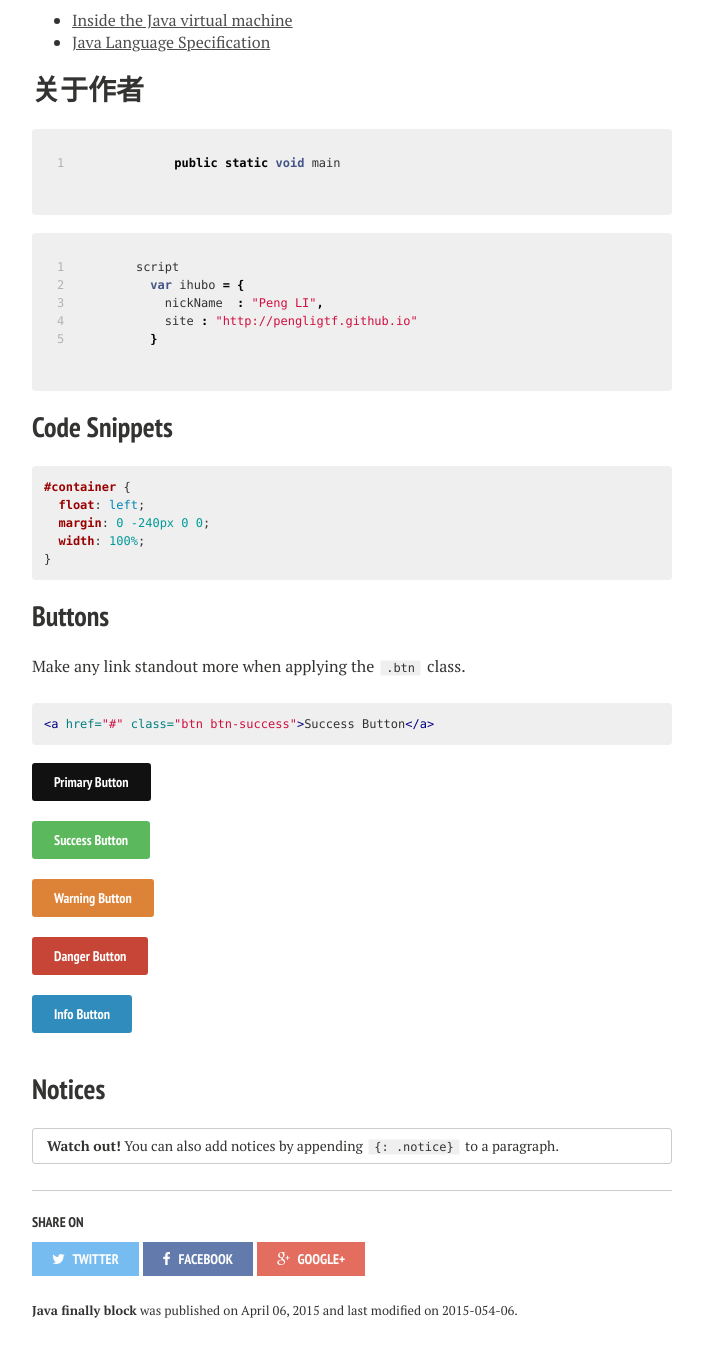
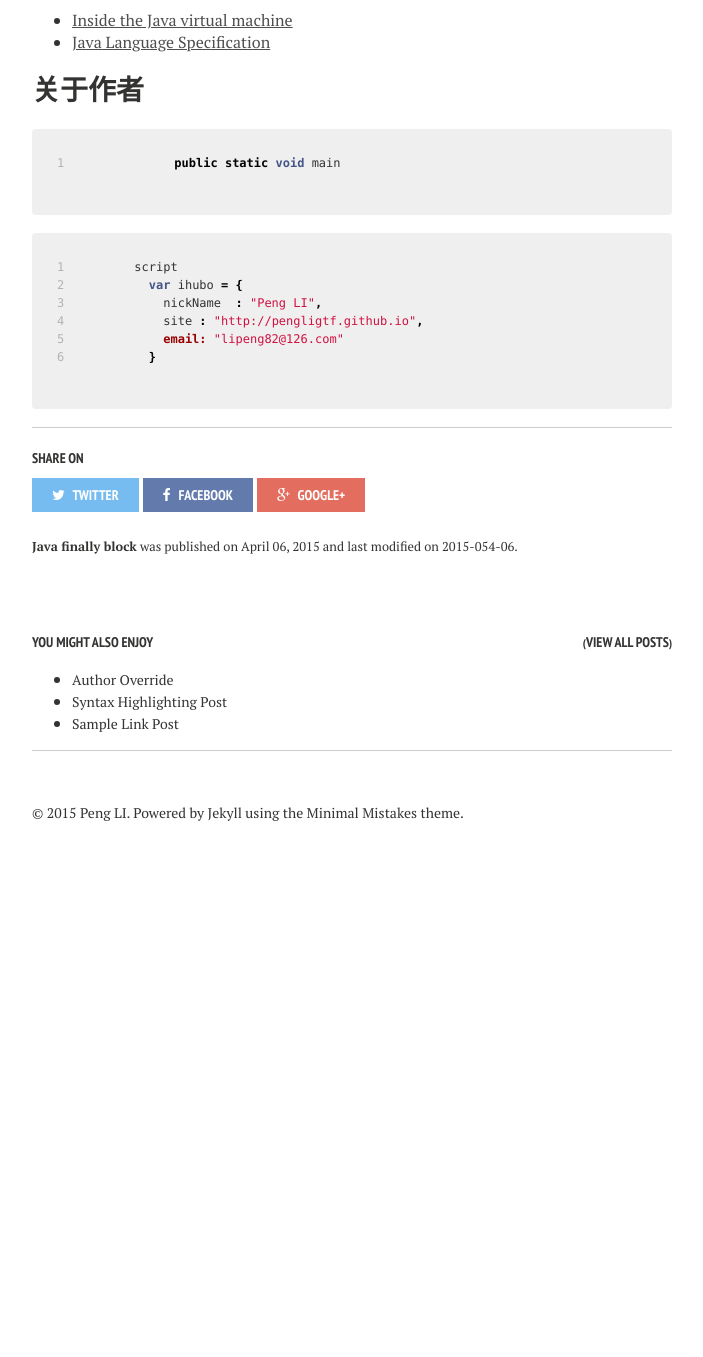
Before and after one commit to PengLiGTF/PengLiGTF.github.io, a Jekyll site: the page built from _posts/2015-04-06-java-finally.md, in a window 1280 px wide and 1400 px high, scrolled down 11241 px. Shown: the top 1357 px of the window, without its empty margins (288-991 px from the left). Built offline with Jekyll 4.4.1, drawn with Linux system fonts in a browser that asks for light colours; nearby versions of some CDN libraries; after the commit the page ends 12112 px from its top, so only the background shows below that; some of the changed text lies outside the part shown.

Commit message:
update blog

```diff
--- a/_posts/2015-04-06-java-finally.md
+++ b/_posts/2015-04-06-java-finally.md
@@ -529,37 +529,7 @@ public static void main
 {%  highlight java linenos %}script
   var ihubo = {
     nickName  : "Peng LI",
-    site : "http://pengligtf.github.io"
+    site : "http://pengligtf.github.io",
+    email: "lipeng82@126.com"
   }
 {% endhighlight %}
-
-
-
-## Code Snippets
-
-{% highlight css %}
-#container {
-  float: left;
-  margin: 0 -240px 0 0;
-  width: 100%;
-}
-{% endhighlight %}
-
-## Buttons
-
-Make any link standout more when applying the `.btn` class.
-
-{% highlight html %}
-<a href="#" class="btn btn-success">Success Button</a>
-{% endhighlight %}
-
-<div markdown="0"><a href="#" class="btn">Primary Button</a></div>
-<div markdown="0"><a href="#" class="btn btn-success">Success Button</a></div>
-<div markdown="0"><a href="#" class="btn btn-warning">Warning Button</a></div>
-<div markdown="0"><a href="#" class="btn btn-danger">Danger Button</a></div>
-<div markdown="0"><a href="#" class="btn btn-info">Info Button</a></div>
-
-## Notices
-
-**Watch out!** You can also add notices by appending `{: .notice}` to a paragraph.
-{: .notice}
```
